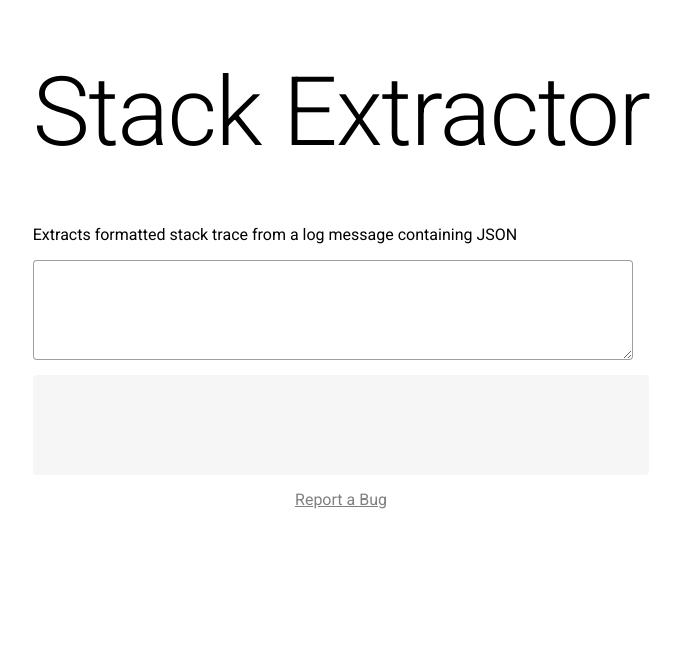
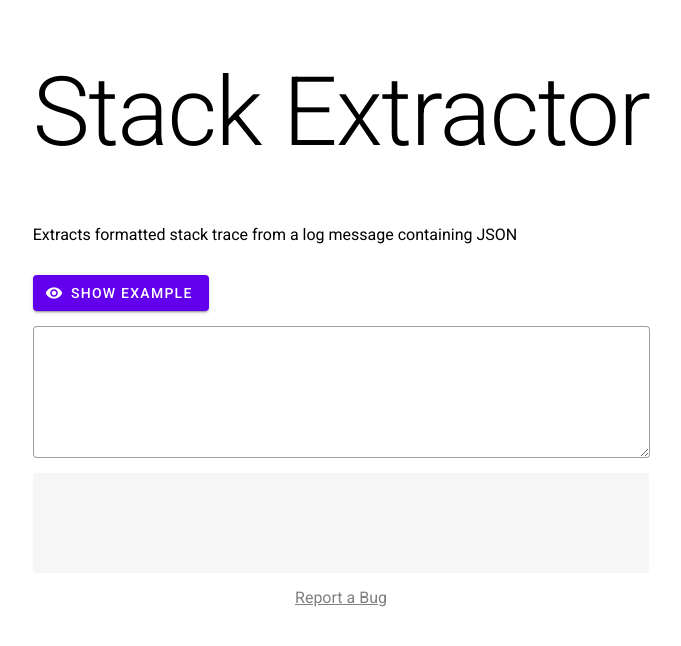
Before and after one commit to kittsville/Web-Tools, a Jekyll site: the page built from stack-extractor/index.html, in a window 1280 px wide. Shown: the top 646 px of the page, without its empty margins (299-980 px from the left). Built offline with Jekyll 4.4.1, drawn with Linux system fonts in a browser that asks for light colours.

Commit message:
Add example stack extractor log

```diff
--- a/stack-extractor/index.html
+++ b/stack-extractor/index.html
@@ -3,6 +3,12 @@ title: Stack Extractor
 description: Extracts formatted stack trace from a log message containing JSON
 layout: default
 ---
+<button id="see-example" class="mdc-button mdc-button--raised" type="button">
+  <div class="mdc-button__ripple" aria-hidden="true"></div>
+  <i class="material-icons mdc-button__icon" aria-hidden="true">visibility</i>
+  <span class="mdc-button__label">Show Example</span>
+</button>
+
 <label class="mdc-text-field mdc-text-field--outlined mdc-text-field--textarea mdc-text-field--no-label">
   <span class="mdc-notched-outline">
     <span class="mdc-notched-outline__leading"></span>
--- a/stack-extractor/scripts.js
+++ b/stack-extractor/scripts.js
@@ -1,4 +1,6 @@
-document.getElementById('log-text').addEventListener('input', e => {
+const textarea = document.getElementById('log-text');
+
+textarea.addEventListener('input', e => {
   let stackTrace;
 
   try {
@@ -19,3 +21,13 @@ document.getElementById('log-text').addEventListener('input', e => {
 
   document.getElementById('stack-trace').textContent = stackTrace;
 });
+
+const exampleLog = `Example text | thread-4 | {"timestamp":"2019-11-19 15:42:35.891","level":"ERROR","mdc":{"appVersion":null,"appType":null,"User-Agent":"Mozilla/5.0 (X11; Ubuntu; Linux x86_64; rv:70.0) Gecko/20100101 Firefox/70.0","ipAddress":"127.0.0.1","member":"1","BuildVersion":null,"queryString":"id=736145632145","uri":"/register/needDetail","HostName":"urbanpro-Vostro-3583"},"logger":"org.grails.web.errors.GrailsExceptionResolver","stack_trace":"Exception in thread \\"main\\"\\njava.lang.NullPointerException\\n        at com.example.myproject.Book.getTitle(Book.java:16)\\n        at com.example.myproject.Author.getBookTitles(Author.java:25)\\n        at com.example.myproject.Bootstrap.main(Bootstrap.java:14)"}`
+
+document.getElementById('see-example').addEventListener('click', () => {
+  textarea.value = exampleLog;
+  textarea.dispatchEvent(new Event('input', {
+    bubbles: true,
+    cancelable: true,
+  }));
+});
--- a/stack-extractor/styles.css
+++ b/stack-extractor/styles.css
@@ -1,7 +1,17 @@
 textarea#log-text, pre {
   min-height: 100px;
   min-width: 600px;
+}
+
+label.mdc-text-field--textarea, pre {
   margin: auto;
+  clear: both;
+  display: block
+}
+
+button {
+  margin: 15px auto;
+  text-align: center;
 }
 
 pre {
```
